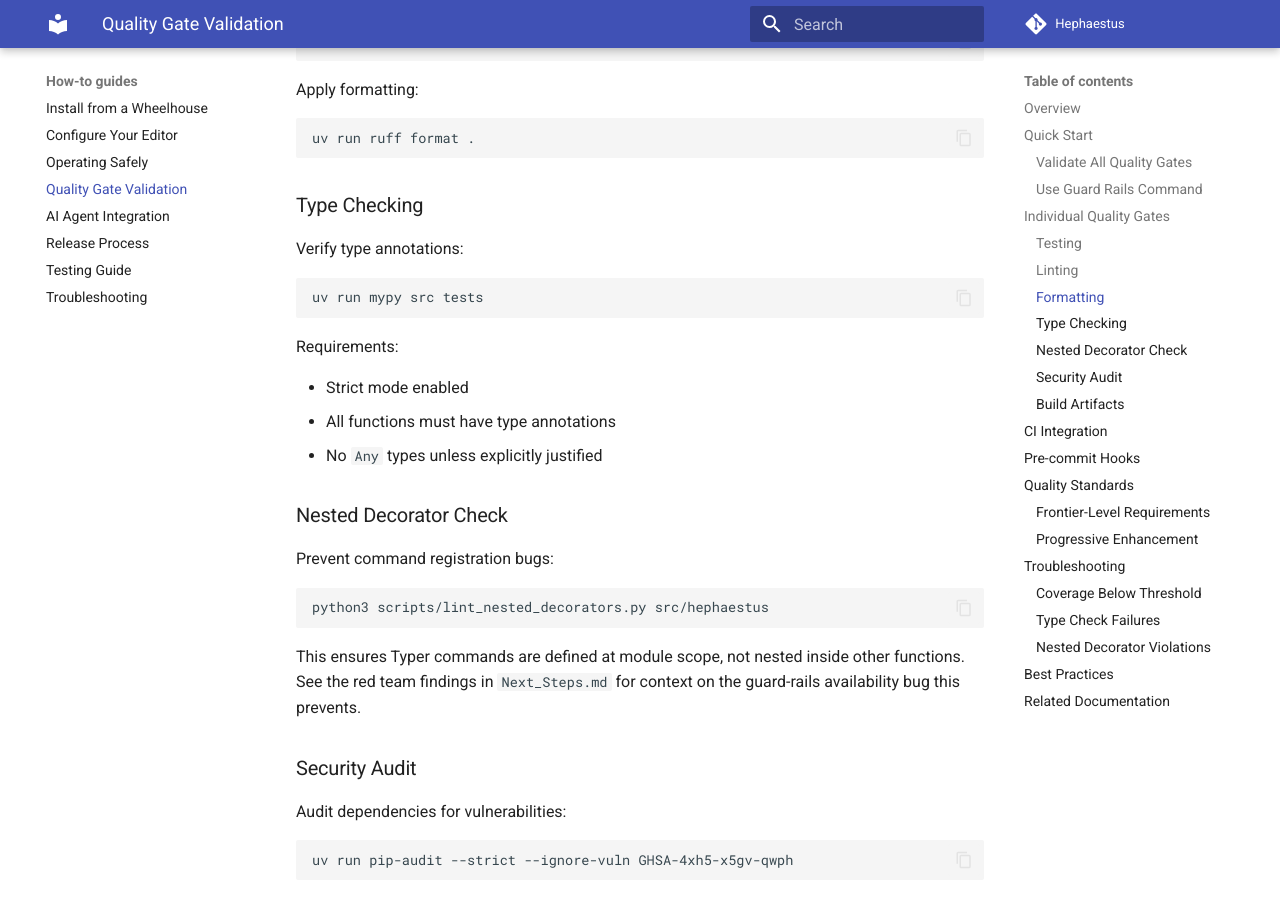
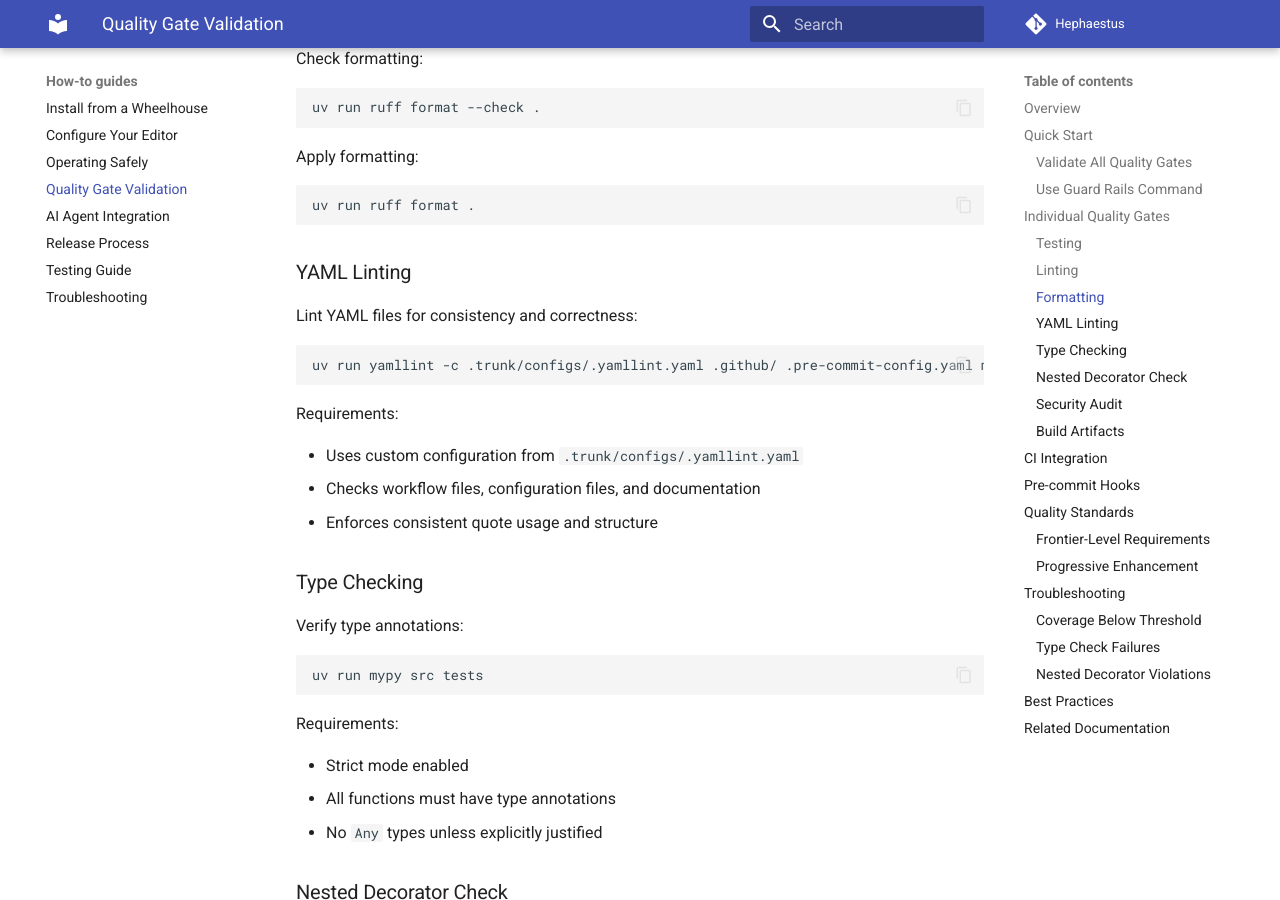
Before and after one commit to IAmJonoBo/Hephaestus, an MkDocs documentation site: the page built from docs/how-to/quality-gates.md, in a window 1280 px wide and 900 px high, scrolled down 2086 px. Built offline with MkDocs 1.6.1 and Material for MkDocs 9.7.7, drawn with Linux system fonts in a browser that asks for light colours; comment, search, counter and statistics services are not loaded; some of the changed text lies outside the part shown.

Commit message:
feat: add YAML linting to quality gates and guard-rails
- Add yamllint to dev dependencies in pyproject.toml
- Integrate yamllint into guard-rails command pipeline
- Add yamllint hook to pre-commit configuration
- Update validate_quality_gates.py script to include YAML linting
- Update test_cli.py to expect yamllint in guard-rails pipeline
- Add node_modules to .gitignore for prettier tooling
- Update all documentation to reflect YAML linting integration:
  - docs/reference/cli.md: Document YAML lint step in guard-rails
  - docs/how-to/quality-gates.md: Add YAML linting section and update workflows
  - CONTRIBUTING.md: Add yamllint to common workflows and quality checklist
  - Next_Steps.md: Add YAML lint to quality gates list
- Fix redundant quotes in .github/dependabot.yml per yamllint rules

Co-authored-by: IAmJonoBo <20725096+IAmJonoBo@users.noreply.github.com>

````diff
--- a/.pre-commit-config.yaml
+++ b/.pre-commit-config.yaml
@@ -32,6 +32,11 @@ repos:
           - --strict
           - --ignore-vuln
           - GHSA-4xh5-x5gv-qwph
+  - repo: https://github.com/adrienverge/yamllint
+    rev: v1.37.1
+    hooks:
+      - id: yamllint
+        args: [-c, .trunk/configs/.yamllint.yaml]
   - repo: local
     hooks:
       - id: hephaestus-cleanup
--- a/docs/how-to/quality-gates.md
+++ b/docs/how-to/quality-gates.md
@@ -21,6 +21,7 @@ This runs:
 - Pytest with coverage ≥85%
 - Ruff linting
 - Ruff formatting checks
+- YAML linting with yamllint
 - Mypy type checking
 - Nested decorator linting
 - Build artifact generation
@@ -39,9 +40,10 @@ This performs:
 1. Deep cleanup of build artifacts
 2. Ruff linting with auto-fix
 3. Ruff formatting
-4. Mypy type checking
-5. Full test suite with coverage
-6. Security audit with pip-audit
+4. YAML linting with yamllint
+5. Mypy type checking
+6. Full test suite with coverage
+7. Security audit with pip-audit
 
 ## Individual Quality Gates
 
@@ -86,6 +88,20 @@ Apply formatting:
 ```bash
 uv run ruff format .
 ```
+
+### YAML Linting
+
+Lint YAML files for consistency and correctness:
+
+```bash
+uv run yamllint -c .trunk/configs/.yamllint.yaml .github/ .pre-commit-config.yaml mkdocs.yml hephaestus-toolkit/
+```
+
+Requirements:
+
+- Uses custom configuration from `.trunk/configs/.yamllint.yaml`
+- Checks workflow files, configuration files, and documentation
+- Enforces consistent quote usage and structure
 
 ### Type Checking
 
--- a/pyproject.toml
+++ b/pyproject.toml
@@ -35,6 +35,7 @@ dev = [
   "black>=25.9.0",
   "mypy>=1.18.2",
   "pip-audit>=2.9.0",
+  "yamllint>=1.37.1",
   "types-PyYAML>=6.0.12.20250915",
   "mkdocs>=1.6.1",
   "mkdocs-material>=9.6.21",
````
Also changed, not shown: CONTRIBUTING.md (+7 -5 lines), Next_Steps.md (+1 -0 lines), docs/reference/cli.md (+4 -3 lines), 6 other files.
